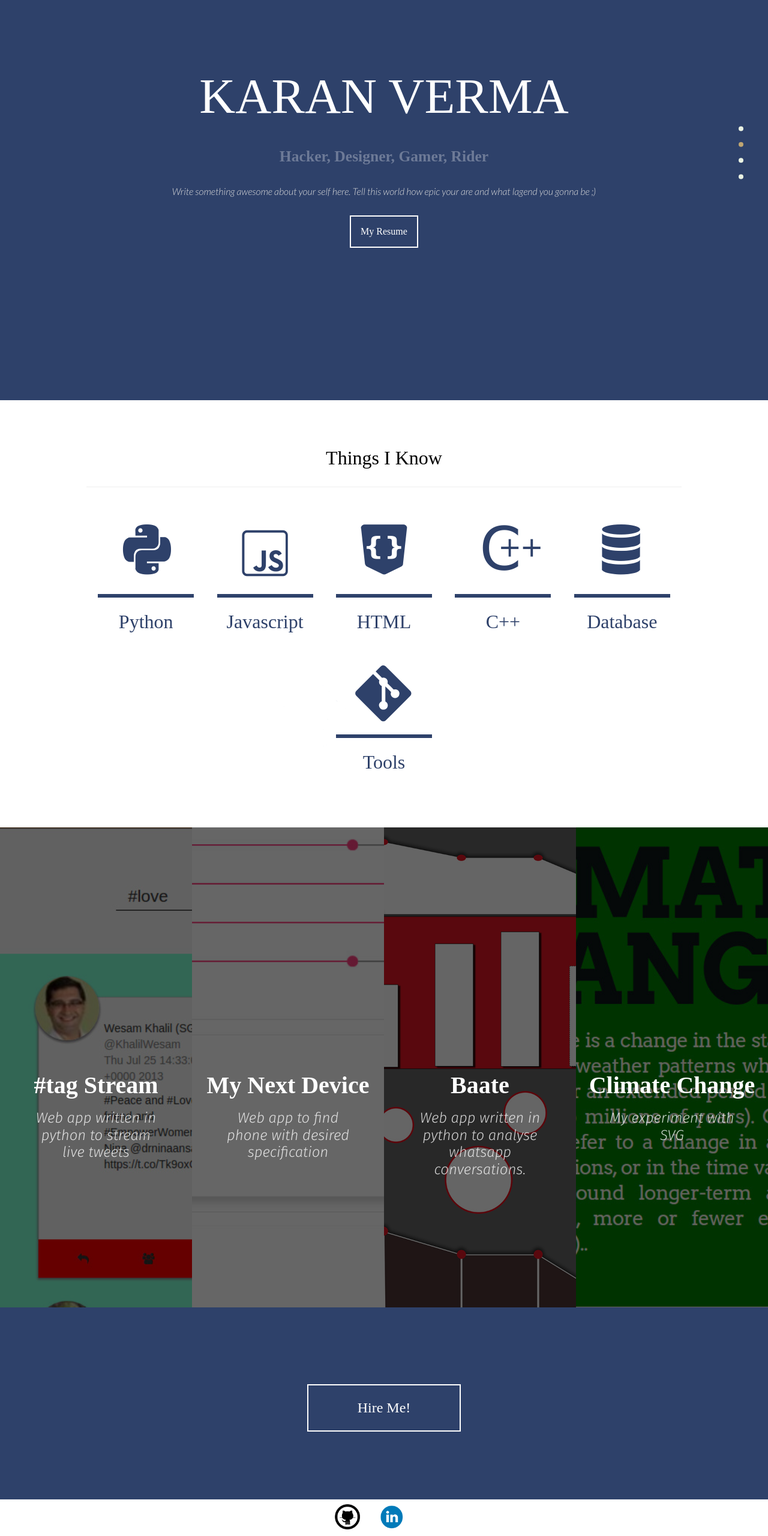
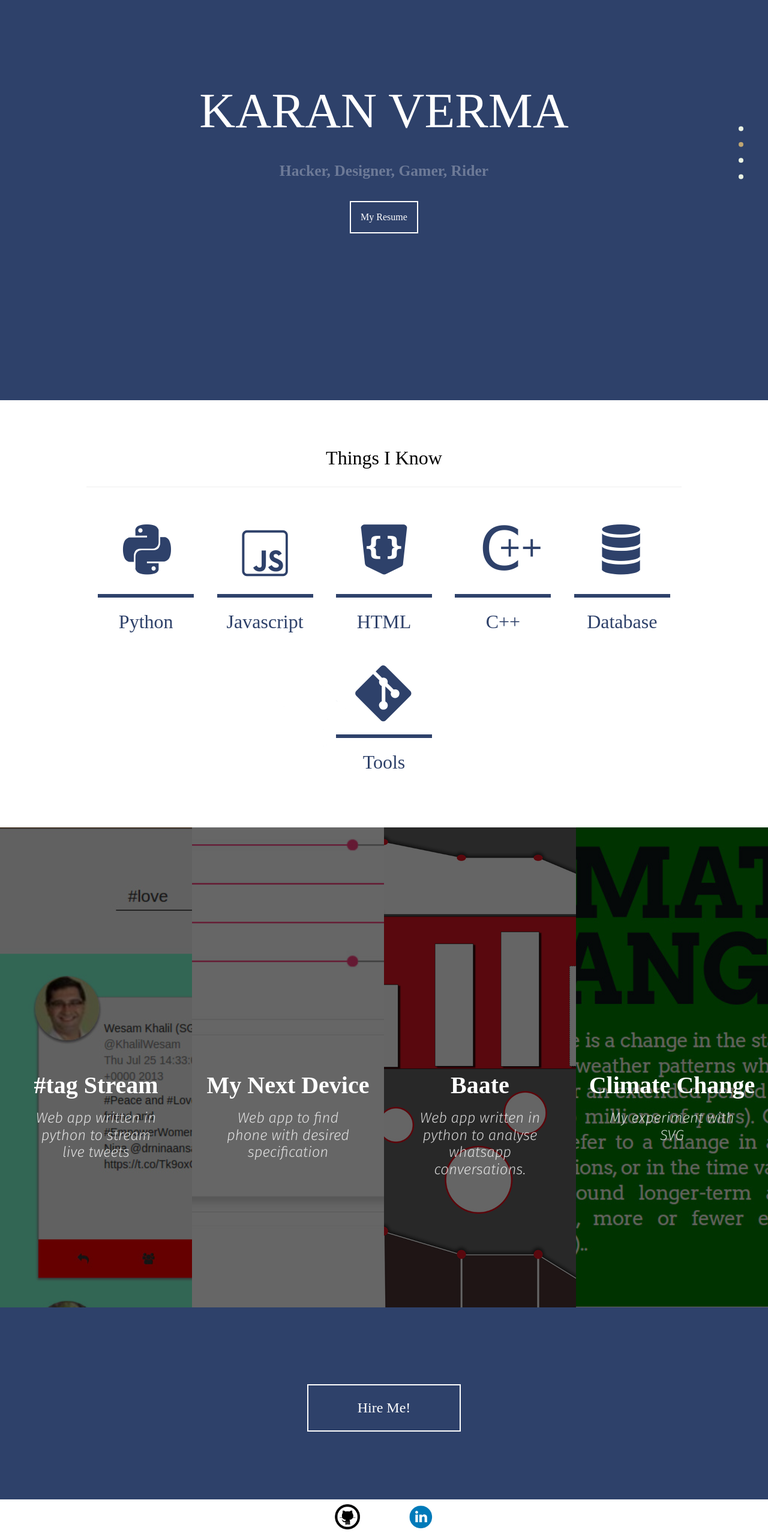
Before and after one commit to karanisverma/portfolio, a plain HTML site: page index.html in a window 1280 px wide. Shown: the part 133-2693 px from the top of the page at 60% size. Drawn offline with Linux system fonts and the light colour scheme; a web font is replaced by a local one.

Commit message:
final fix of footer

```diff
--- a/css/style_new.css
+++ b/css/style_new.css
@@ -2236,7 +2236,13 @@ i.cbp-ig-icon.icon-css:before,i.cbp-ig-icon.icon-python:before,i.cbp-ig-icon.ico
     height: 1.5em;
     width: 1.5em;
     cursor: pointer;
-
+}
+.linkedin_logo{
+  float: right;
+  position: relative;
+    height: 1.5em;
+    width: 1.5em;
+    cursor: pointer;
 }
 .homepage_logo{
   height: 2.6em;
--- a/index.html
+++ b/index.html
@@ -1,17 +1,24 @@
 <!doctype html>
 <html lang="en" class="no-js">
+
 <head>
     <meta charset="UTF-8">
+    <meta http-equiv="X-UA-Compatible" content="IE=edge">
+    <meta name="description" content="A Geek, Hacker, nefelibata who belives in writing simple stupid straightforward code, loves gaming and watching random stuff on internet :P. ">
+    <meta name="author" content="Karan Verma">
     <meta name="viewport" content="width=device-width, initial-scale=1">
     <link href="https://fonts.googleapis.com/css?family=Alegreya+Sans+SC:100i|Alegreya+Sans:300|Fira+Sans:300i|Lato:300i|Quicksand:300|Raleway:200,200i|Source+Sans+Pro:200" rel="stylesheet">
     <link href='https://fonts.googleapis.com/css?family=Open+Sans:300,700,400' rel='stylesheet' type='text/css'>
     <link rel="stylesheet" type="text/css" href="css/font-mfizz.css">
-	<link rel="stylesheet" href="css/reset.css"> <!-- CSS reset -->
-	<link rel="stylesheet" href="css/style_new.css"> <!-- Resource style -->
-	<script src="js/modernizr.js"></script> <!-- Modernizr -->
-
+    <link rel="stylesheet" href="css/reset.css">
+    <!-- CSS reset -->
+    <link rel="stylesheet" href="css/style_new.css">
+    <!-- Resource style -->
+    <script src="js/modernizr.js"></script>
+    <!-- Modernizr -->
     <title>Karanverma.me</title>
 </head>
+
 <body>
     <nav class="cd-vertical-nav">
         <ul>
@@ -20,11 +27,10 @@
             <li><a href="#section3"><span class="label">Project</span></a></li>
             <li><a href="#section4"><span class="label">Hire Me!</span></a></li>
         </ul>
-</nav><!-- .cd-vertical-nav -->
-
+    </nav>
+    <!-- .cd-vertical-nav -->
     <button class="cd-nav-trigger cd-image-replace">Open navigation<span aria-hidden="true"></span></button>
-
-<section class="cd-intro cd-section " id="section1" >
+    <section class="cd-intro cd-section " id="section1">
         <div class="cd-intro-content mask">
             <h1 data-content="KARAN VERMA"><span>KARAN VERMA</span></h1>
             <div class="action-wrapper">
@@ -32,21 +38,21 @@
                     Hacker, Designer, Gamer, Rider
                     <!-- 	<a href="#0" class="cd-btn main-action">Get started</a>
 				<a href="#0" class="cd-btn">Learn More</a> -->
-
                 </p>
                 <br>
-			<div class = "about_me">
+                <!-- <div class = "about_me">
 				<span>Write something awesome about your self here. Tell this world how epic your are and what lagend you gonna be ;)</span>
-			</div>
-			<div class ="resume_download">
-			<a href= "https://in.linkedin.com/in/karanisverma" target= "_blank"  ><button >My Resume</button></a>
+			</div> -->
+                <div class="resume_download">
+                    <a href="https://in.linkedin.com/in/karanisverma" target="_blank">
+                        <button>My Resume</button>
+                    </a>
                 </div>
             </div>
         </div>
     </section>
-
-<div class="main cd-section" id="section2" >
-<div class ="section_title">Things I Know</div>
+    <div class="main cd-section" id="section2">
+        <div class="section_title">Things I Know</div>
         <ul class="cbp-ig-grid">
             <li>
                 <a href="#">
@@ -90,19 +96,14 @@
                     <span class="cbp-ig-category">Git/Github/Grunt</span>
                 </a>
             </li>
-
         </ul>
     </div>
-
-
-
-
-	<div class="cd-projects-container cd-section" id="section3" >
+    <div class="cd-projects-container cd-section" id="section3">
         <a class="cd-nav-trigger cd-text-replace" href="#primary-nav"><span aria-hidden="true" class="cd-icon"></span></a>
         <ul class="cd-projects-previews">
             <li>
                 <a href="#0">
-				<div class = "fade_effect"></div>
+                    <div class="fade_effect"></div>
                     <div class="cd-project-title">
                         <h2>#tag Stream</h2>
                         <p>Web app written in python to stream live tweets</p>
@@ -111,7 +112,7 @@
             </li>
             <li>
                 <a href="#0">
-				<div class = "fade_effect"></div>
+                    <div class="fade_effect"></div>
                     <div class="cd-project-title">
                         <h2>My Next Device</h2>
                         <p>Web app to find phone with desired specification</p>
@@ -120,61 +121,53 @@
             </li>
             <li>
                 <a href="#0">
-				<div class = "fade_effect"></div>
+                    <div class="fade_effect"></div>
                     <div class="cd-project-title">
                         <h2>Baate</h2>
                         <p>Web app written in python to analyse whatsapp conversations.</p>
                     </div>
                 </a>
             </li>
-
-
-
-
             <li>
                 <a href="#0">
-				<div class = "fade_effect"></div>
+                    <div class="fade_effect"></div>
                     <div class="cd-project-title">
                         <h2>Climate Change</h2>
                         <p>My experiment with SVG</p>
                     </div>
                 </a>
             </li>
-
-		</ul> <!-- .cd-projects-previews -->
-
+        </ul>
+        <!-- .cd-projects-previews -->
         <ul class="cd-projects">
             <li>
                 <div class="preview-image">
-				<div class = "fade_effect"></div>
+                    <div class="fade_effect"></div>
                     <div class="cd-project-title">
                         <h2>#tag Stream</h2>
                         <p>Web app written in python to stream live tweets</p>
                     </div>
-
                 </div>
                 <!-- <div class ="scroll_view"></div> -->
                 <div class="cd-project-info">
                     <p>
-						Idea behind the app was to show real time tweets using twitter stream API for given hashtag.<br>
-						Reason behind building app was to get confortable with websocket and it's implimentation... <br>
-						ps this shit is fast! :P
+                        Idea behind the app was to show real time tweets using twitter stream API for given hashtag.
+                        <br> Reason behind building app was to get confortable with websocket and it's implimentation...
+                        <br> ps this shit is fast! :P
                         <br>
-					<a href="https://github.com/karanisverma/twitter-live-hashtage-feed"><img  class = "github_logo" src="img/github.png"></a>
+                        <a href="https://github.com/karanisverma/twitter-live-hashtage-feed"><img class="github_logo" src="img/github.png"></a>
                     </p>
-
-				</div> <!-- .cd-project-info -->
+                </div>
+                <!-- .cd-project-info -->
             </li>
-
             <li>
                 <div class="preview-image">
-				<div class = "fade_effect"></div>
+                    <div class="fade_effect"></div>
                     <div class="cd-project-title">
                         <h2>My Next Device</h2>
                         <p>Web app to find phone with desired specification</p>
                     </div>
                 </div>
-
                 <div class="cd-project-info">
                     <p>
                         Idea behind this project was to make phone search easy and fast.
@@ -183,99 +176,115 @@
                         </br>
                         ps. this thing is build using angular.
                         <br>
-					<a href="https://github.com/karanisverma/phonesearch"><img  class = "github_logo" src="img/github.png"></a>
+                        <a href="https://github.com/karanisverma/phonesearch"><img class="github_logo" src="img/github.png"></a>
                     </p>
-				</div> <!-- .cd-project-info -->
+                </div>
+                <!-- .cd-project-info -->
             </li>
-
             <li>
                 <div class="preview-image">
-				<div class = "fade_effect"></div>
+                    <div class="fade_effect"></div>
                     <div class="cd-project-title">
                         <h2>Baate</h2>
                         <p>Web app written in python to analyse whatsapp conversations.</p>
                     </div>
                 </div>
-
                 <div class="cd-project-info">
                     <p>
-						idea behind this project was to build analytics for whatsapp conversation.<br>
-						reason behind was to get better in python design pattern and regex.
+                        idea behind this project was to build analytics for whatsapp conversation.
+                        <br> reason behind was to get better in python design pattern and regex.
+                        <br> ps. this thing can do some serious calculations.
                         <br>
-						ps. this thing can do some serious calculations.
-							<br>
-					<a href="https://github.com/karanisverma/baate"><img  class = "github_logo" src="img/github.png"></a>
-
+                        <a href="https://github.com/karanisverma/baate"><img class="github_logo" src="img/github.png"></a>
                     </p>
-				</div> <!-- .cd-project-info -->
+                </div>
+                <!-- .cd-project-info -->
             </li>
-
             <li>
                 <div class="preview-image">
-				<div class = "fade_effect"></div>
+                    <div class="fade_effect"></div>
                     <div class="cd-project-title">
                         <h2>Climate Change</h2>
                         <p>My experiment with SVG</p>
                     </div>
                 </div>
-
                 <div class="cd-project-info">
                     <p>
-						Ideas is to show how much we screwed this planet<br>
-						Reson behind building this project was to get confidence in svg and svg-masking.
+                        Ideas is to show how much we screwed this planet
+                        <br> Reson behind building this project was to get confidence in svg and svg-masking.
+                        <br> ps. this is WIP.
                         <br>
-						ps. this is WIP.
-							<br>
-					<a href="https://github.com/karanisverma"><img  class = "github_logo" src="img/github.png"></a>
+                        <a href="https://github.com/karanisverma"><img class="github_logo" src="img/github.png"></a>
                     </p>
-				</div> <!-- .cd-project-info -->
+                </div>
+                <!-- .cd-project-info -->
             </li>
-		</ul> <!-- .cd-projects -->
-
+        </ul>
+        <!-- .cd-projects -->
         <button class="scroll cd-text-replace"></button>
-	</div> <!-- .cd-project-container -->
+    </div>
+    <!-- .cd-project-container -->
     <!-- hire me section -->
-	<div class = "hire_me cd-section" id = "section4">
-		<a href= "https://in.linkedin.com/in/karanisverma" target= "_blank" ><button >Hire Me!</button></a>
+    <div class="hire_me cd-section" id="section4">
+        <a href="https://in.linkedin.com/in/karanisverma" target="_blank">
+            <button>Hire Me!</button>
+        </a>
     </div>
     <footer>
-<div class ="social">
-<a href="https://github.com/karanisverma"><img class = "github_logo homepage_logo" src="img/github.png"></a>
-<a href="https://in.linkedin.com/in/karanisverma"><img class = "github_logo homepage_logo" src="img/linkedin.png"></a>
+        <div class="social">
+            <a href="https://github.com/karanisverma"><img class="github_logo homepage_logo" src="img/github.png"></a>
+            <a href="https://in.linkedin.com/in/karanisverma"><img class="linkedin_logo homepage_logo" src="img/linkedin.png"></a>
         </div>
     </footer>
-
     <script src="js/jquery-2.1.4.js"></script>
     <script src="js/main_menu.js"></script>
-<script src="js/main.js"></script> <!-- Resource jQuery -->
+    <script src="js/main.js"></script>
+    <!-- Resource jQuery -->
     <script type="text/javascript">
-	$.fn.scrollView = function () {
-    return this.each(function () {
+    $.fn.scrollView = function() {
+        return this.each(function() {
             $('html, body').animate({
                 scrollTop: $(this).offset().top
             }, 1000);
         });
     }
 
-$(".scroll").click(function(){
+    $(".scroll").click(function() {
 
         var scrollval = $('.cd-project-info').position().top;
         console.log(scrollval);
         $('.selected.content-visible').animate({
             scrollTop: scrollval
-},1500);
+        }, 1500);
     })
 
-$(".cd-projects-previews").on('click',function(Events) {
-	$("html").css('overflow','hidden');
-	$(".cd-projects > li.selected").css('overflow','auto');
+    $(".cd-projects-previews").on('click', function(Events) {
+        $("html").css('overflow', 'hidden');
+        $(".cd-projects > li.selected").css('overflow', 'auto');
         $(this).scrollView();
         // body...
     })
-$(".cd-nav-trigger").on('click', function(Events){
-	$("html").css('overflow','auto');
-	$(".cd-projects > li.selected").css('overflow','hidden');
+    $(".cd-nav-trigger").on('click', function(Events) {
+        $("html").css('overflow', 'auto');
+        $(".cd-projects > li.selected").css('overflow', 'hidden');
     })
     </script>
+    <script>
+    (function(i, s, o, g, r, a, m) {
+        i['GoogleAnalyticsObject'] = r;
+        i[r] = i[r] || function() {
+            (i[r].q = i[r].q || []).push(arguments)
+        }, i[r].l = 1 * new Date();
+        a = s.createElement(o),
+            m = s.getElementsByTagName(o)[0];
+        a.async = 1;
+        a.src = g;
+        m.parentNode.insertBefore(a, m)
+    })(window, document, 'script', 'https://www.google-analytics.com/analytics.js', 'ga');
+
+    ga('create', 'UA-67190173-1', 'auto');
+    ga('send', 'pageview');
+    </script>
 </body>
+
 </html>
```
Lines whose indentation alone changed are shown as unchanged.
